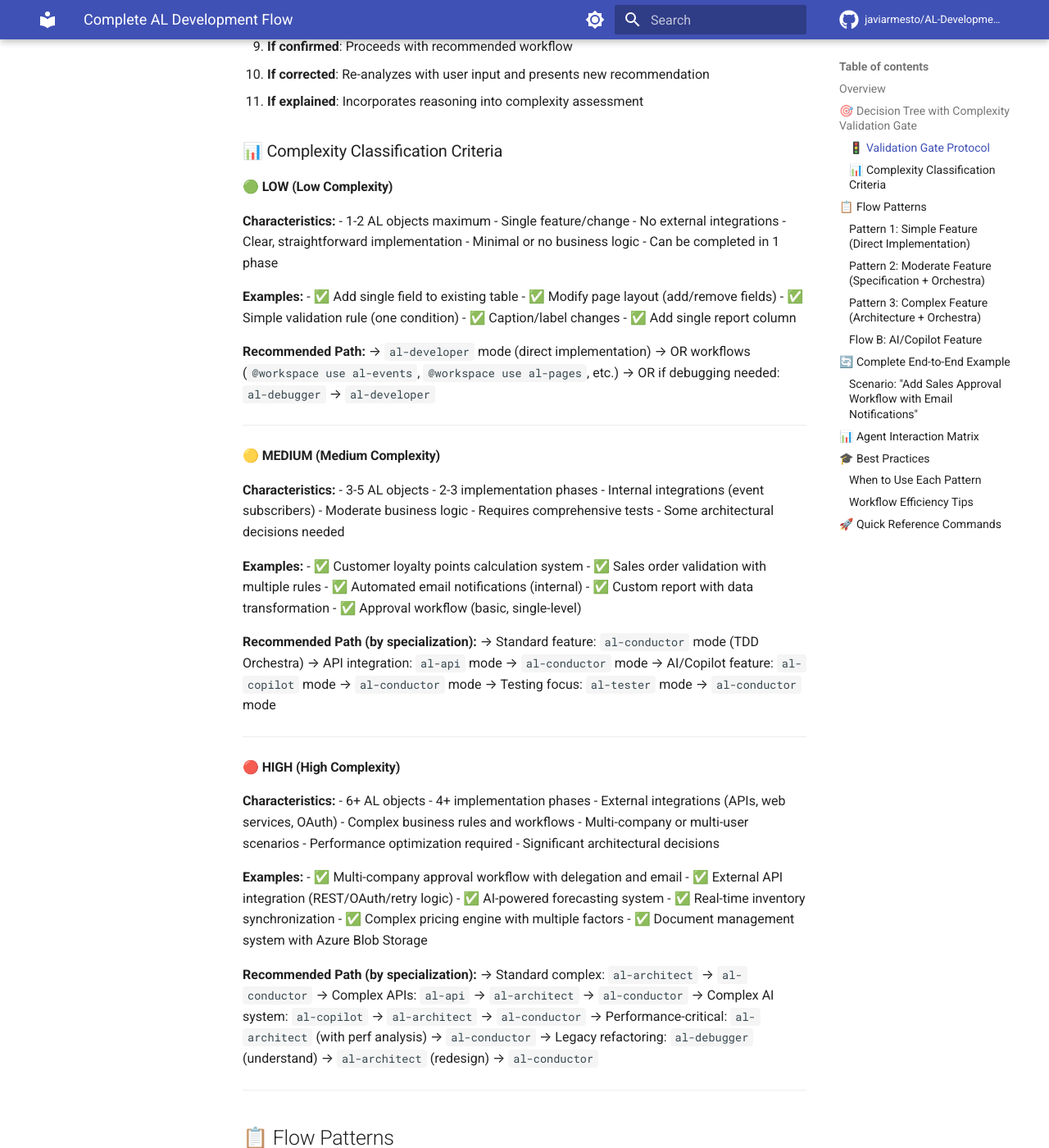
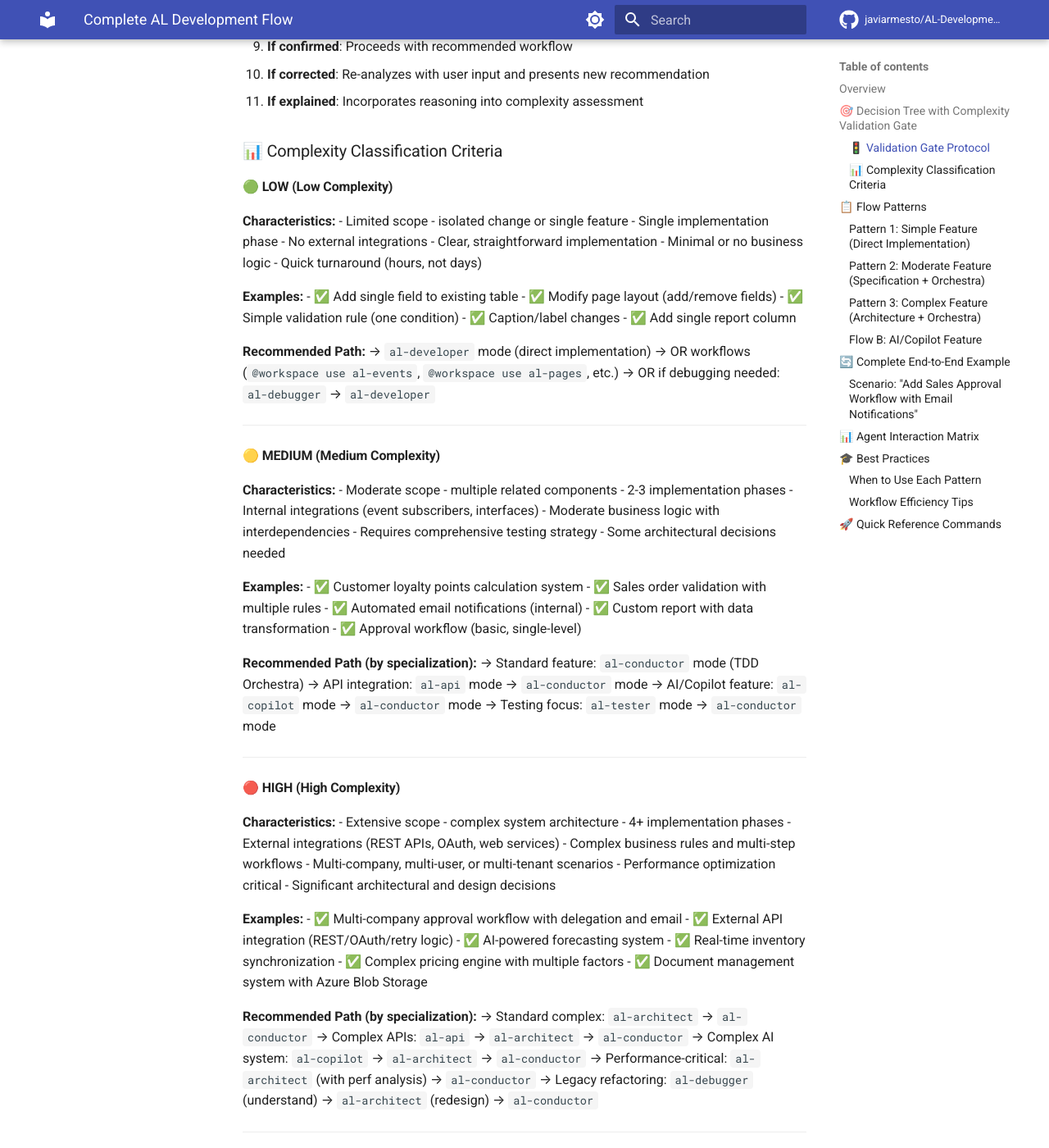
Before and after one commit to javiarmesto/AL-Development-Collection-for-GitHub-Copilot, an MkDocs documentation site: the page built from docs/workflows/complete-development-flow.md, in a window 1280 px wide and 1400 px high, scrolled down 2550 px. Shown: the whole window at 82% size. Built offline with MkDocs 1.6.1 and Material for MkDocs 9.7.7, drawn with Linux system fonts in a browser that asks for light colours; comment, search, counter and statistics services are not loaded; the version menu is left out; some of the changed text lies outside the part shown.

Commit message:
refactor: Focus diagrams on complexity levels instead of object counts
Changed all Mermaid diagrams and complexity indicators to reference complexity levels (LOW/MEDIUM/HIGH) rather than object counts:

Diagram Updates:
- complete-development-flow.md: Gate labels now show ' LOW' instead of ' LOW (1-2 obj)'
- agents/index.md: Analysis focuses on 'Scope and scale' instead of 'Number of AL objects'
- Both diagrams: Removed object count references from decision points

Complexity Indicator Updates:
- LOW: 'Limited scope - isolated change' instead of '1-2 AL objects'
- MEDIUM: 'Moderate scope - multiple related components' instead of '3-5 AL objects'
- HIGH: 'Extensive scope - complex system architecture' instead of '6+ AL objects'

New Focus Areas:
- Scope and scale (not object count)
- Integration depth (not just count)
- Business logic complexity
- Implementation phases and effort
- Quick turnaround vs extended development

Rationale:
- Object count is an implementation detail, not the complexity driver
- Same object count can have vastly different complexity
- Focus on what matters: scope, integration depth, logic complexity
- Aligns better with how developers think about feature complexity

Files updated:
- docs/workflows/complete-development-flow.md
- agents/index.md
- docs/agents/index.md (mirror)

```diff
--- a/docs/workflows/complete-development-flow.md
+++ b/docs/workflows/complete-development-flow.md
@@ -23,7 +23,7 @@
     Doc1 --> Analyze
     Doc2 --> Analyze
 
-    Analyze --> Infer["📊 System infers complexity:<br/>- Count AL objects<br/>- Analyze integrations<br/>- Evaluate business logic<br/>- Assess phases needed"]
+    Analyze --> Infer["📊 System infers complexity:<br/>- Scope and scale<br/>- Integration complexity<br/>- Business logic depth<br/>- Implementation effort"]
 
     Infer --> Present["📋 Present Classification<br/>with justification"]
 
@@ -32,9 +32,9 @@
     Gate -->|"❌ Incorrect"| UserCorrect["👤 User provides<br/>correct complexity"]
     UserCorrect --> Present
 
-    Gate -->|"✅ LOW (1-2 obj)"| Low["🟢 LOW Complexity<br/>Direct implementation"]
-    Gate -->|"✅ MEDIUM (3-5 obj)"| Med["🟡 MEDIUM Complexity<br/>TDD with Orchestra"]
-    Gate -->|"✅ HIGH (6+ obj)"| High["🔴 HIGH Complexity<br/>Architecture first"]
+    Gate -->|"✅ LOW"| Low["🟢 LOW Complexity<br/>Direct implementation"]
+    Gate -->|"✅ MEDIUM"| Med["🟡 MEDIUM Complexity<br/>TDD with Orchestra"]
+    Gate -->|"✅ HIGH"| High["🔴 HIGH Complexity<br/>Architecture first"]
 
     Low --> LowOpt{Implementation<br/>approach?}
     LowOpt -->|Workflows| LowWork["@workspace use<br/>al-events, al-pages, etc."]
@@ -87,7 +87,7 @@
    📊 Inferred Complexity: 🟡 MEDIUM
 
    Reasoning:
-   - Object count (4) falls in MEDIUM range (3-5 objects)
+   - Scope indicates MEDIUM complexity (multiple interrelated components)
    - Limited scope, internal dependencies only
    - Moderate business logic, manageable complexity
    - Can be structured in 2-3 TDD phases
@@ -118,12 +118,12 @@
 #### 🟢 LOW (Low Complexity)
 
 **Characteristics:**
-- 1-2 AL objects maximum
-- Single feature/change
+- Limited scope - isolated change or single feature
+- Single implementation phase
 - No external integrations
 - Clear, straightforward implementation
 - Minimal or no business logic
-- Can be completed in 1 phase
+- Quick turnaround (hours, not days)
 
 **Examples:**
 - ✅ Add single field to existing table
@@ -142,11 +142,11 @@
 #### 🟡 MEDIUM (Medium Complexity)
 
 **Characteristics:**
-- 3-5 AL objects
+- Moderate scope - multiple related components
 - 2-3 implementation phases
-- Internal integrations (event subscribers)
-- Moderate business logic
-- Requires comprehensive tests
+- Internal integrations (event subscribers, interfaces)
+- Moderate business logic with interdependencies
+- Requires comprehensive testing strategy
 - Some architectural decisions needed
 
 **Examples:**
@@ -167,13 +167,13 @@
 #### 🔴 HIGH (High Complexity)
 
 **Characteristics:**
-- 6+ AL objects
+- Extensive scope - complex system architecture
 - 4+ implementation phases
-- External integrations (APIs, web services, OAuth)
-- Complex business rules and workflows
-- Multi-company or multi-user scenarios
-- Performance optimization required
-- Significant architectural decisions
+- External integrations (REST APIs, OAuth, web services)
+- Complex business rules and multi-step workflows
+- Multi-company, multi-user, or multi-tenant scenarios
+- Performance optimization critical
+- Significant architectural and design decisions
 
 **Examples:**
 - ✅ Multi-company approval workflow with delegation and email
```
Also changed, not shown: agents/index.md (+14 -14 lines), docs/agents/index.md (+14 -14 lines).
